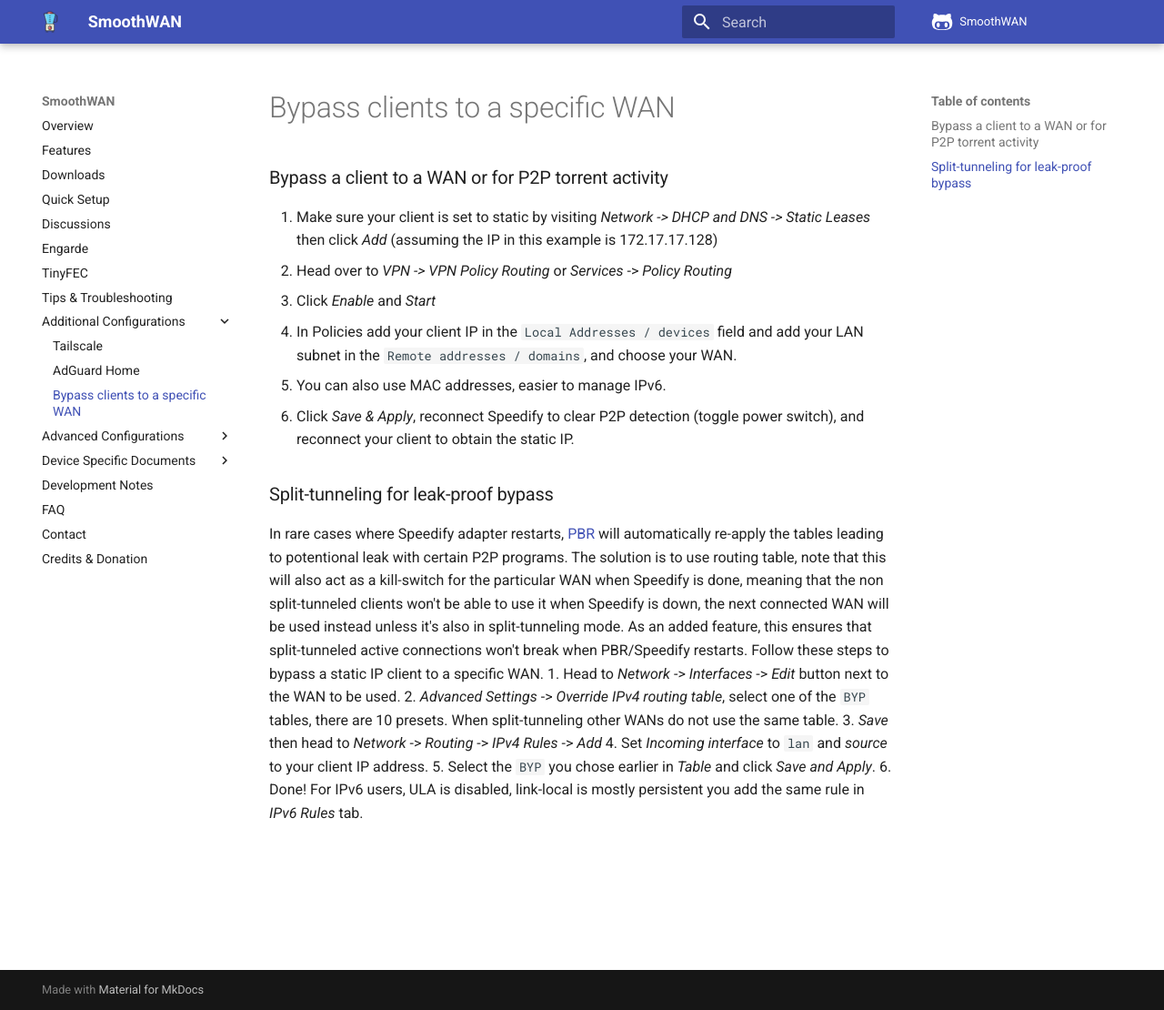
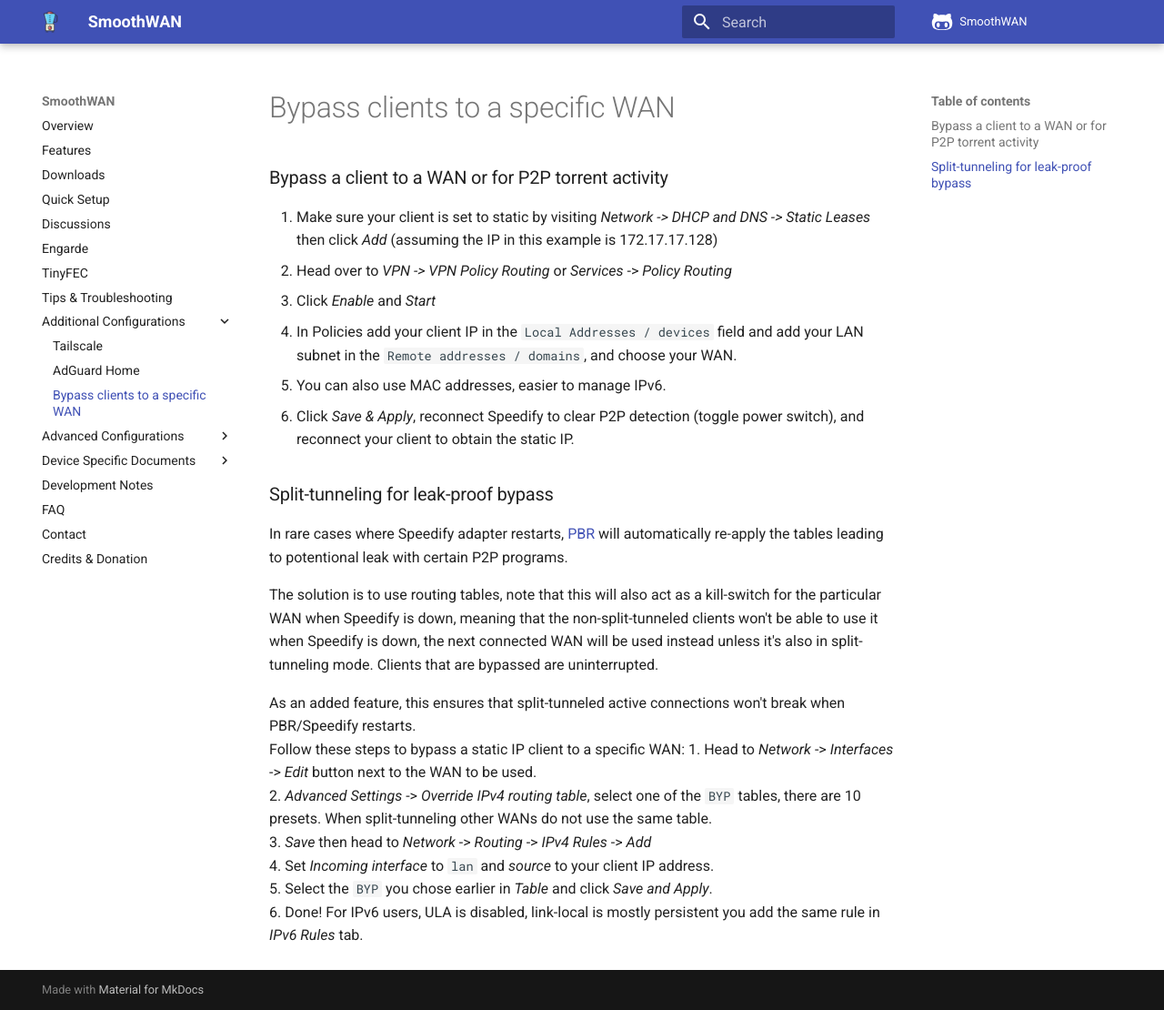
Before and after one commit to SmoothWAN/SmoothWAN-docs, an MkDocs documentation site: the page built from docs/wanbyp.md, in a window 1280 px wide and 1110 px high. Shown: the whole window at 91% size. Built offline with MkDocs 1.6.1 and Material for MkDocs 9.7.7, drawn with Linux system fonts in a browser that asks for light colours; comment, search, counter and statistics services are not loaded.

Commit message:
Formatting wanbyp

```diff
--- a/docs/wanbyp.md
+++ b/docs/wanbyp.md
@@ -8,9 +8,11 @@
 
 ### Split-tunneling for leak-proof bypass
 In rare cases where Speedify adapter restarts, [PBR](https://docs.openwrt.melmac.net/pbr/) will automatically re-apply the tables leading to potentional leak with certain P2P programs.
-The solution is to use routing table, note that this will also act as a kill-switch for the particular WAN when Speedify is done, meaning that the non split-tunneled clients won't be able to use it when Speedify is down, the next connected WAN will be used instead unless it's also in split-tunneling mode.
+
+The solution is to use routing tables, note that this will also act as a kill-switch for the particular WAN when Speedify is down, meaning that the non-split-tunneled clients won't be able to use it when Speedify is down, the next connected WAN will be used instead unless it's also in split-tunneling mode. Clients that are bypassed are uninterrupted.
+
 As an added feature, this ensures that split-tunneled active connections won't break when PBR/Speedify restarts.
-Follow these steps to bypass a static IP client to a specific WAN.
+Follow these steps to bypass a static IP client to a specific WAN:
 1. Head to *Network* -> *Interfaces* -> *Edit* button next to the WAN to be used.
 2. *Advanced Settings* -> *Override IPv4 routing table*, select one of the `BYP` tables, there are 10 presets. When split-tunneling other WANs do not use the same table.
 3. *Save* then head to *Network* -> *Routing* -> *IPv4 Rules* -> *Add*
```
